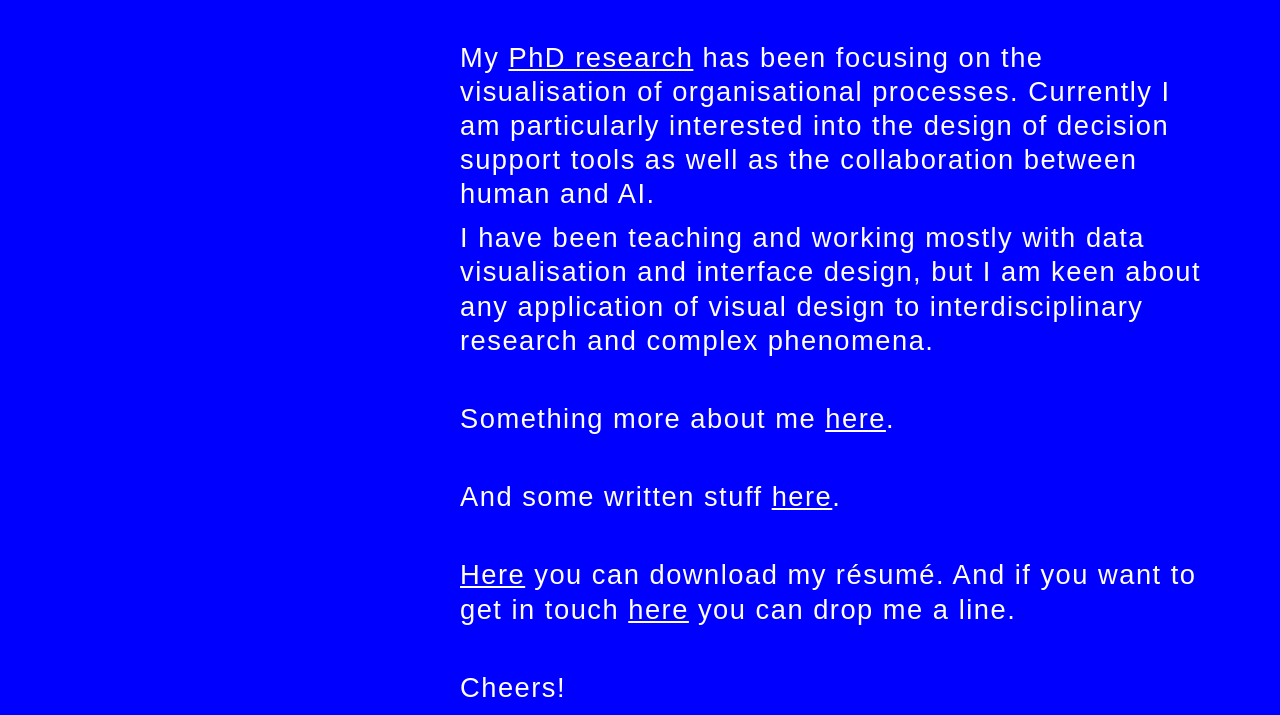
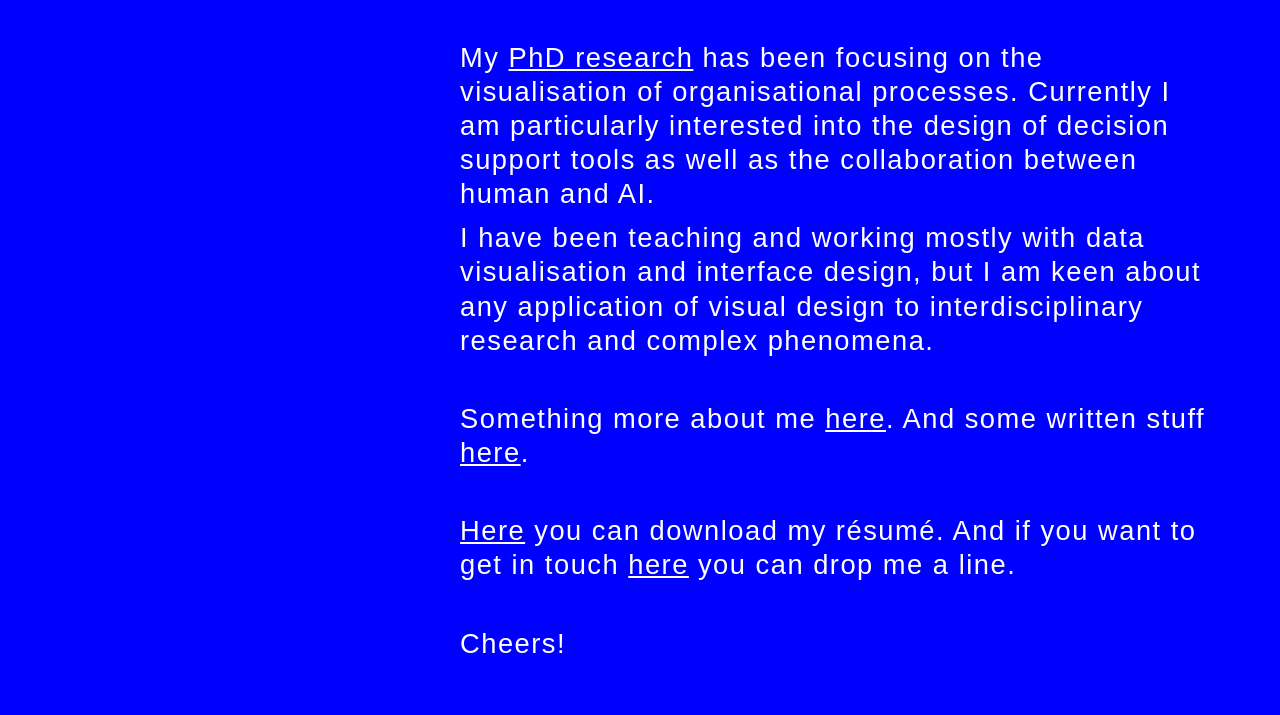
Before and after one commit to azzurrapini/azzurrapini.github.io, a plain HTML site: page index.html in a window 1280 px wide. Shown: the part 180-895 px from the top of the page. After the commit the page ends 851 px from the top, so only its background shows below. Drawn offline with nearby package versions, Linux system fonts and the light colour scheme; a web font is replaced by a local one.

Commit message:
Update index.html

```diff
--- a/index.html
+++ b/index.html
@@ -38,7 +38,7 @@
 
       <p>I have been teaching and working mostly with data visualisation and interface design, but I am keen about any application of visual design to interdisciplinary research and complex phenomena.</p> <br>
 
-	<p> Something more about me <a href="https://linktr.ee/azzurrapini" target="_blank">here</a>. </p> <br> <p> And some written stuff <a href="https://scholar.google.com/citations?user=YRcEFegAAAAJ&hl=en" target="_blank">here</a>.</p> <br>
+	<p> Something more about me <a href="https://linktr.ee/azzurrapini" target="_blank">here</a>. And some written stuff <a href="https://scholar.google.com/citations?user=YRcEFegAAAAJ&hl=en" target="_blank">here</a>.</p> <br>
 
 <!--  Tooltip          -->
             <div class="cv">
```
